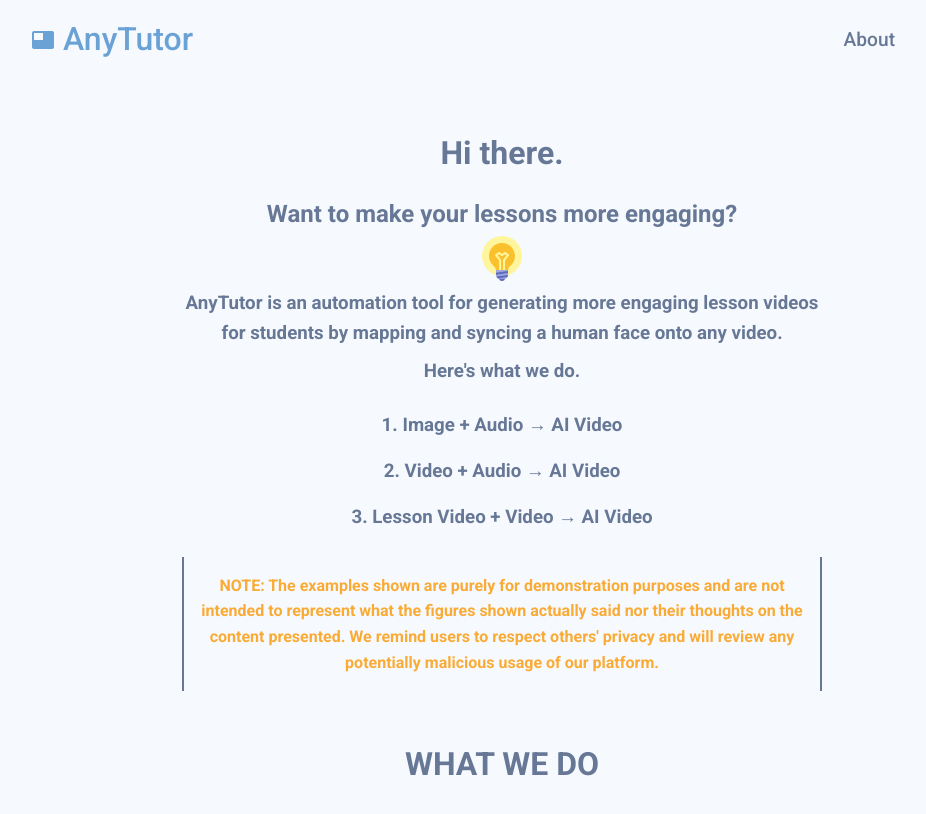
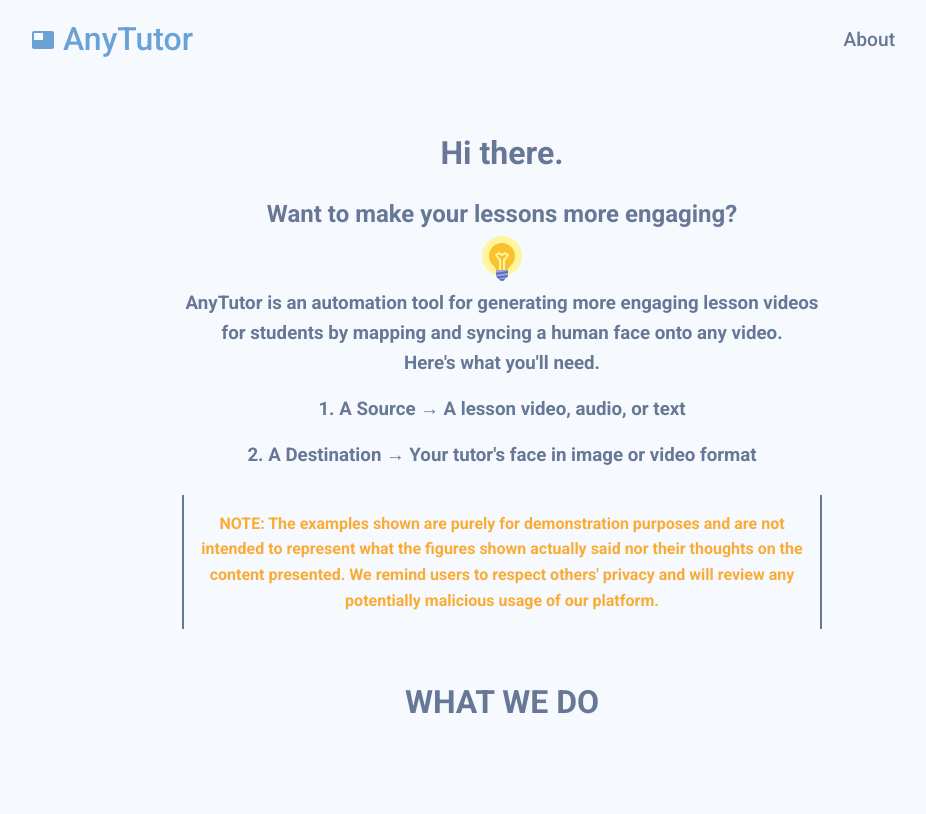
Before and after one commit to AllardQuek/AnyTutor, a React (Create React App) app: page /about in a window 1280 px wide. Shown: the top 814 px of the page, without its empty margins (138-1064 px from the left). Built offline with nearby package versions, Linux system fonts and the light colour scheme; no server answers.

Commit message:
updated About page to explain new UI

```diff
--- a/src/pages/About.js
+++ b/src/pages/About.js
@@ -1,72 +1,19 @@
-import { FcIdea } from "react-icons/fc";
 import styled from "styled-components";
 
 import Videos from "../components/Videos";
 import BackgroundStyle from "../styles/BackgroundStyle";
+import AboutInfo from "./AboutInfo";
 
 const About = () => {
   return (
     <AboutStyled>
       <BackgroundStyle />
-      <div className="about">
-        <h1 className="title">Hi there.</h1>
-        <h2>Want to make your lessons more engaging?</h2>
-        <FcIdea className="idea" />
-        <h3>
-          AnyTutor is an automation tool for generating more engaging lesson
-          videos for students by mapping and syncing a human face onto any
-          video.
-        </h3>
-        <h3 className="cta">Here's what we do.</h3>
-
-        <h3 className="example">1. Image + Audio &#8594; AI Video</h3>
-        <h3 className="example">2. Video + Audio &#8594; AI Video</h3>
-        <h3 className="example">3. Lesson Video + Video &#8594; AI Video</h3>
-        <h4 className="note">
-          NOTE: The examples shown are purely for demonstration purposes and are
-          not intended to represent what the figures shown actually said nor
-          their thoughts on the content presented. We remind users to respect
-          others' privacy and will review any potentially malicious usage of our
-          platform.
-        </h4>
-      </div>
-
+      <AboutInfo />
       <Videos />
     </AboutStyled>
   );
 };
 
-const AboutStyled = styled.main`
-  .about {
-    text-align: center;
-    width: 50%;
-    display: inline-block; // Important for alignment!
-  }
-
-  .title {
-    padding-top: 3rem;
-    padding-bottom: 1rem;
-  }
-
-  .idea {
-    font-size: 3rem; // Can use this instead of width and height
-  }
-
-  .cta {
-    padding: 0.5rem 0;
-  }
-
-  .example {
-    padding-top: 1rem;
-  }
-
-  .note {
-    color: var(--hover-color);
-    border-left: 2px solid var(--font-light-color);
-    border-right: 2px solid var(--font-light-color);
-    padding: 1rem 1rem 1rem 1rem;
-    margin-top: 1.5rem;
-  }
-`;
+const AboutStyled = styled.main``;
 
 export default About;
--- /dev/null
+++ b/src/pages/AboutInfo.js
@@ -0,0 +1,64 @@
+import { FcIdea } from "react-icons/fc";
+import styled from "styled-components";
+
+const AboutInfo = () => {
+  return (
+    <AboutInfoStyled>
+      <div className="about">
+        <h1 className="title">Hi there.</h1>
+        <h2>Want to make your lessons more engaging?</h2>
+        <FcIdea className="idea" />
+        <h3>
+          AnyTutor is an automation tool for generating more engaging lesson
+          videos for students by mapping and syncing a human face onto any
+          video.
+        </h3>
+        <h3 className="">Here's what you'll need.</h3>
+        <h3 className="example">
+          1. A Source &#8594; A lesson video, audio, or text
+        </h3>
+        <h3 className="example">
+          2. A Destination &#8594; Your tutor's face in image or video format
+        </h3>
+        <h4 className="note">
+          NOTE: The examples shown are purely for demonstration purposes and are
+          not intended to represent what the figures shown actually said nor
+          their thoughts on the content presented. We remind users to respect
+          others' privacy and will review any potentially malicious usage of our
+          platform.
+        </h4>
+      </div>
+    </AboutInfoStyled>
+  );
+};
+
+const AboutInfoStyled = styled.div`
+  .about {
+    text-align: center;
+    width: 50%;
+    display: inline-block; // Important for alignment!
+  }
+
+  .title {
+    padding-top: 3rem;
+    padding-bottom: 1rem;
+  }
+
+  .idea {
+    font-size: 3rem; // Can use this instead of width and height
+  }
+
+  .example {
+    padding-top: 1rem;
+  }
+
+  .note {
+    color: var(--hover-color);
+    border-left: 2px solid var(--font-light-color);
+    border-right: 2px solid var(--font-light-color);
+    padding: 1rem 1rem 1rem 1rem;
+    margin-top: 1.5rem;
+  }
+`;
+
+export default AboutInfo;
```
